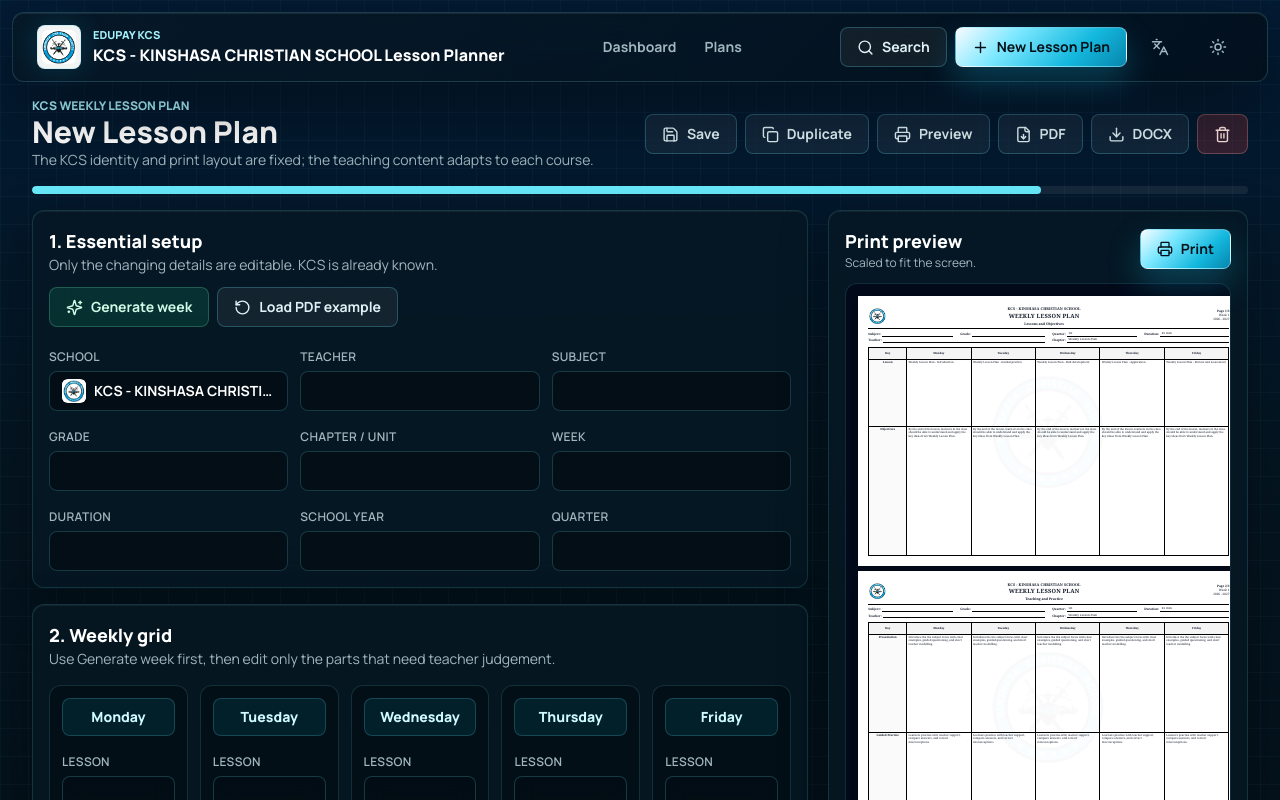
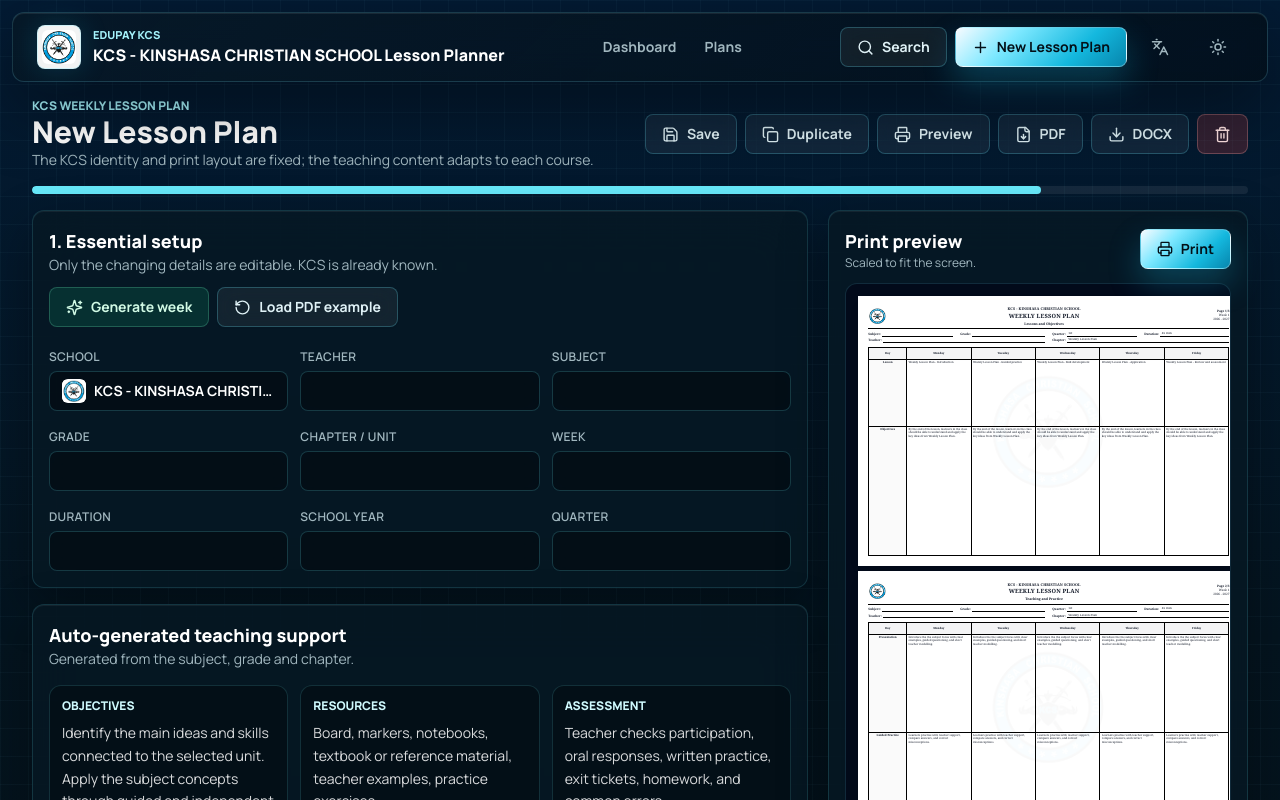
Before and after one commit to PropheticPowerfulMan/LessonPlanPowerfullyDone, a React (Vite) app: page /editor/1 in a window 1280 px wide. Shown: the top 800 px of the page. Built offline with nearby package versions, Linux system fonts and the light colour scheme.

Commit message:
Show automatic lesson support in editor

```diff
--- a/src/pages/Editor.tsx
+++ b/src/pages/Editor.tsx
@@ -63,6 +63,7 @@
     const current = form.getValues();
     const chapter = current.chapter || current.topic || "";
     const hasSetup = Boolean(current.subject || current.gradeClass || chapter);
+    const support = createAutomaticLessonSupport(current.subject, current.gradeClass, chapter);
     const previousSetup = previousSetupRef.current;
     const planCanSync =
       isAutoGeneratedWeeklyPlan(current.weeklyPlan, current.subject, current.gradeClass, chapter) ||
@@ -74,8 +75,9 @@
       chapter
     };
 
-    if (!hasSetup || !planCanSync) return;
+    if (!hasSetup) return;
 
+    if (planCanSync) {
       form.setValue("weeklyPlan", createFlexibleWeeklyPlan(current.subject, current.gradeClass, chapter), {
         shouldDirty: true,
         shouldValidate: false
@@ -83,6 +85,63 @@
 
       if (!current.topic && chapter) {
         form.setValue("topic", `Weekly Lesson Plan - ${chapter}`, {
+          shouldDirty: true,
+          shouldValidate: false
+        });
+      }
+    }
+
+    if (!hasFilledItems(current.learningObjectives)) {
+      form.setValue("learningObjectives", support.learningObjectives.map((value, index) => ({ id: `auto-objective-${index + 1}`, value })), {
+        shouldDirty: true,
+        shouldValidate: false
+      });
+    }
+
+    if (!hasFilledItems(current.learningOutcomes)) {
+      form.setValue("learningOutcomes", support.learningOutcomes.map((value, index) => ({ id: `auto-outcome-${index + 1}`, value })), {
+        shouldDirty: true,
+        shouldValidate: false
+      });
+    }
+
+    if (!hasFilledItems(current.successCriteria)) {
+      form.setValue("successCriteria", support.successCriteria.map((value, index) => ({ id: `auto-criteria-${index + 1}`, value })), {
+        shouldDirty: true,
+        shouldValidate: false
+      });
+    }
+
+    if (!hasFilledItems(current.vocabulary)) {
+      form.setValue("vocabulary", [{ id: "vocabulary", value: support.vocabulary }], {
+        shouldDirty: true,
+        shouldValidate: false
+      });
+    }
+
+    if (!hasFilledItems(current.materialsResources)) {
+      form.setValue("materialsResources", [{ id: "materials", value: support.materialsResources }], {
+        shouldDirty: true,
+        shouldValidate: false
+      });
+    }
+
+    if (!current.differentiation?.inclusiveStrategies?.trim()) {
+      form.setValue("differentiation.inclusiveStrategies", support.differentiation, {
+        shouldDirty: true,
+        shouldValidate: false
+      });
+    }
+
+    if (!current.assessment?.teacherComments?.trim()) {
+      form.setValue("assessment.teacherComments", support.assessment, {
+        shouldDirty: true,
+        shouldValidate: false
+      });
+    }
+
+    if (!current.reflection?.teacherNotes?.trim()) {
+      form.setValue("reflection.teacherNotes", support.reflection, {
         shouldDirty: true,
         shouldValidate: false
       });
@@ -219,6 +278,18 @@
             <datalist id="grade-suggestions">
               {Array.from({ length: 12 }, (_, i) => `Grade ${i + 1}`).map((item) => <option key={item} value={item} />)}
             </datalist>
+          </Card>
+
+          <Card className="p-4">
+            <div className="mb-4">
+              <h2 className="text-lg font-black text-white">Auto-generated teaching support</h2>
+              <p className="text-sm text-muted-foreground">Generated from the subject, grade and chapter.</p>
+            </div>
+            <div className="grid gap-3 md:grid-cols-3">
+              <AutoSupportBox title="Objectives" value={printableLesson.learningObjectives?.map((item) => item.value).filter(Boolean).join("\n") || ""} />
+              <AutoSupportBox title="Resources" value={printableLesson.materialsResources?.map((item) => item.value).filter(Boolean).join("; ") || ""} />
+              <AutoSupportBox title="Assessment" value={printableLesson.assessment?.teacherComments || ""} />
+            </div>
           </Card>
 
           <Card className="p-4">
@@ -381,6 +452,13 @@
   </div>
 );
 
+const AutoSupportBox = ({ title, value }: { title: string; value: string }) => (
+  <div className="min-h-32 rounded-lg border border-cyan-300/15 bg-[#030d14]/70 p-3">
+    <p className="mb-2 text-xs font-black uppercase text-cyan-100">{title}</p>
+    <p className="whitespace-pre-line text-sm leading-relaxed text-white/85">{value}</p>
+  </div>
+);
+
 const PrintPreview = ({ lesson, zoom }: { lesson: LessonPlan; zoom: number }) => {
   const height = `${(210 * 3 + 12) * zoom}mm`;
   const style = { "--preview-zoom": zoom } as CSSProperties;
```
Lines whose indentation alone changed are shown as unchanged.
